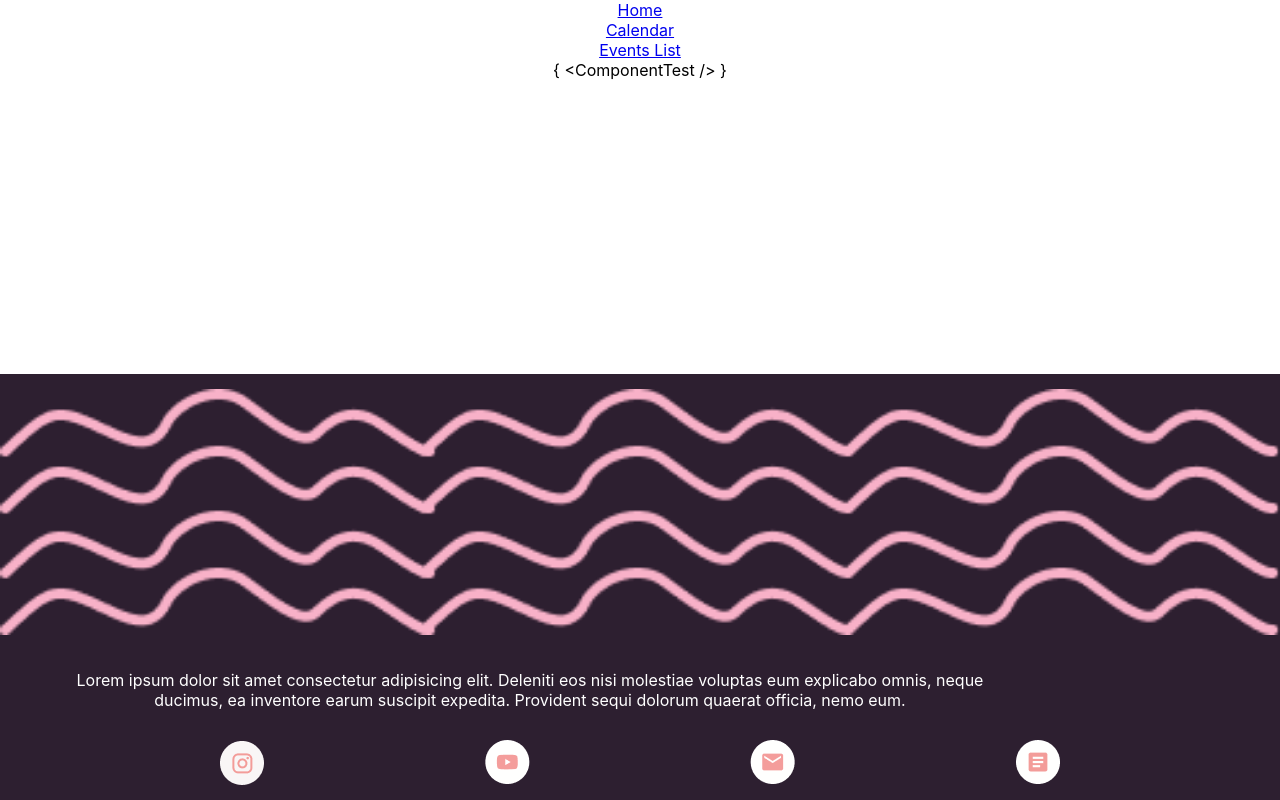
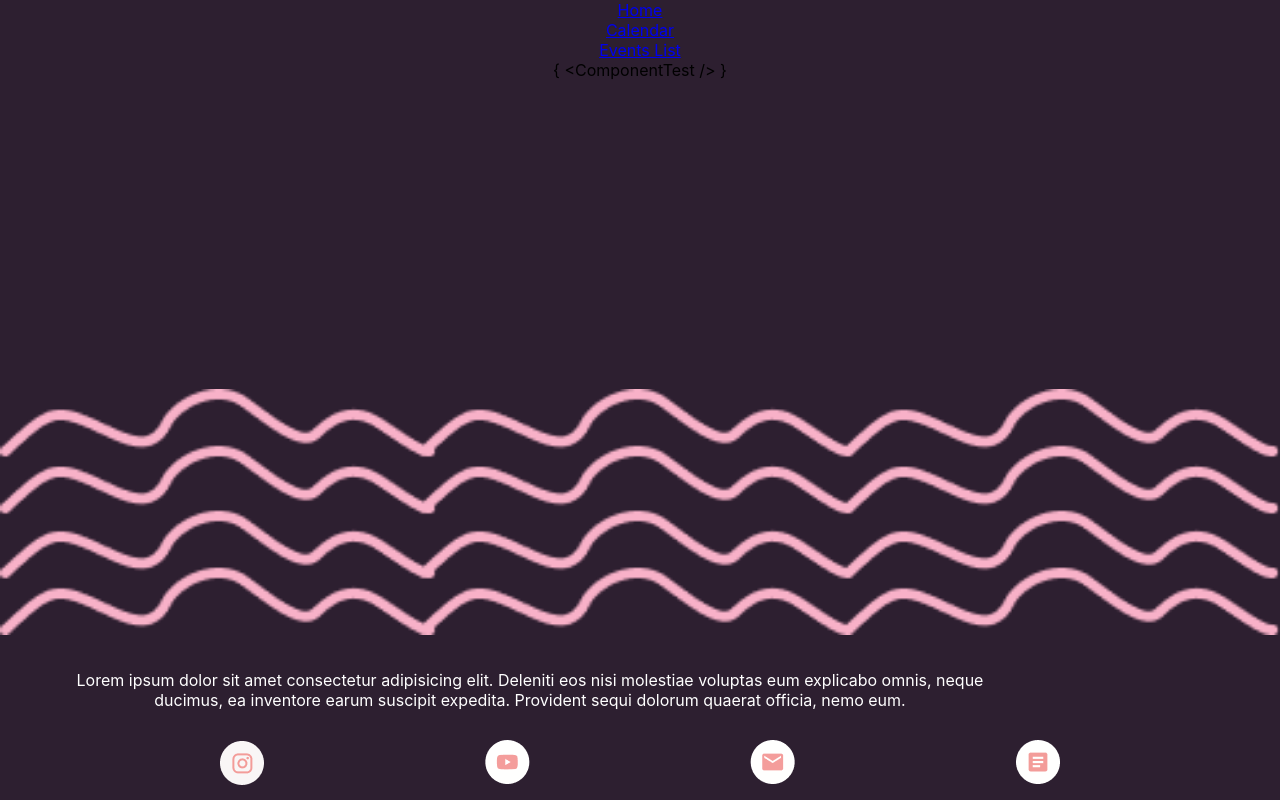
Before and after one commit to Merged-project/React-Merged, a React (Create React App) app: page / in a window 1280 px wide. Built offline with nearby package versions, Linux system fonts and the light colour scheme; the HTML template or start-up script is replaced by a standard one.

Commit message:
component arrow

```diff
--- a/src/App.css
+++ b/src/App.css
@@ -1,3 +1,7 @@
+* {
+  background-color: #2D1F30;
+}
+
 .App {
   text-align: center;
 }
--- a/src/App.js
+++ b/src/App.js
@@ -1,6 +1,7 @@
 import './App.css';
 import {BrowserRouter as Router, Routes, Route, Link, Links } from 'react-router-dom';
 import Footer from './components/Footer.jsx'
+import Arrow from './components/Arrow';
 
 function App() {
   return (
--- /dev/null
+++ b/src/components/Arrow.jsx
@@ -0,0 +1,9 @@
+import React from "react";
+
+const Arrow = () => {
+    return (
+        <img className="arrow" src={require('../img/arrow.png')} alt="arrow" />
+    );
+}
+
+export default Arrow;
```
Also changed, not shown: src/img/arrow.png (added).
